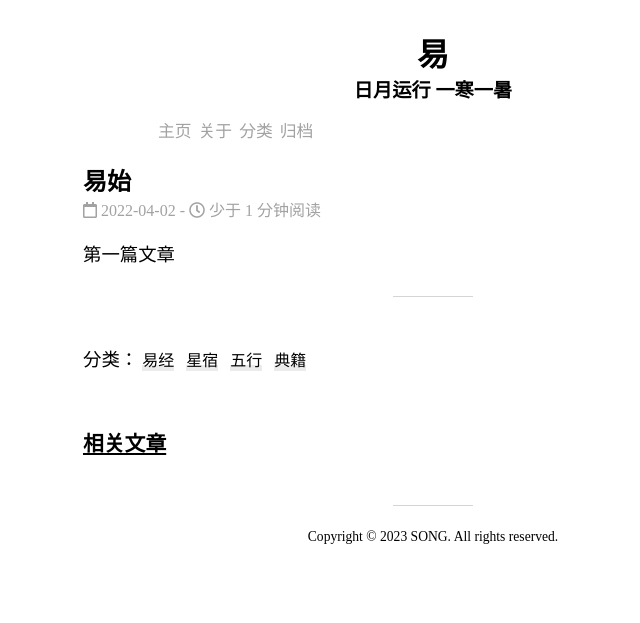
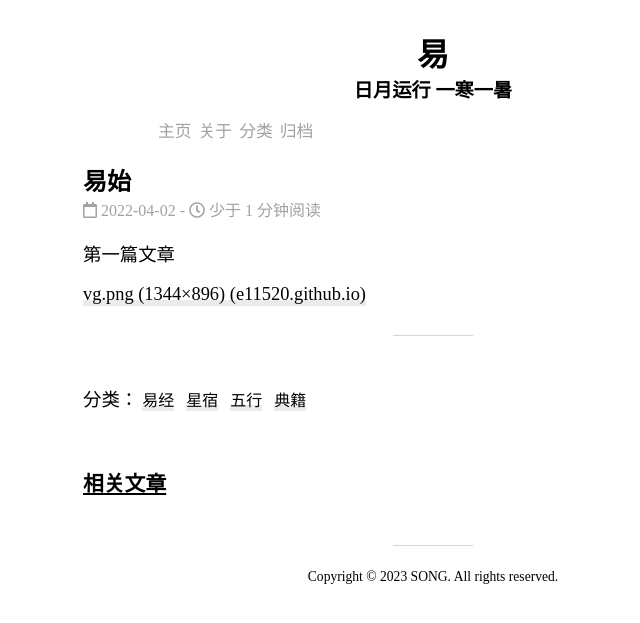
Before and after one commit to iching10/e11520.github.io, a Jekyll site: the page built from _posts/2022-04-02-00001.md, in a window 1280 px wide. Shown: the top 623 px of the page, without its empty margins (207-847 px from the left). Built offline with Jekyll 4.4.1, drawn with Linux system fonts in a browser that asks for light colours; nearby versions of some CDN libraries.

Commit message:
Update 2022-04-02-00001.md

```diff
--- a/_posts/2022-04-02-00001.md
+++ b/_posts/2022-04-02-00001.md
@@ -7,3 +7,5 @@ description: "易始"
 ---
 
 第一篇文章
+
+[vg.png (1344×896) (e11520.github.io)](https://e11520.github.io/assets/img/vg.png)
```
